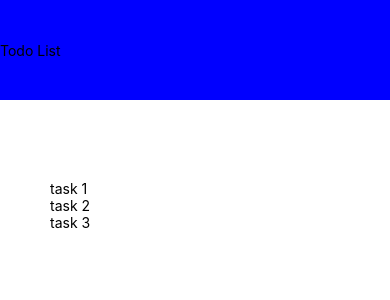
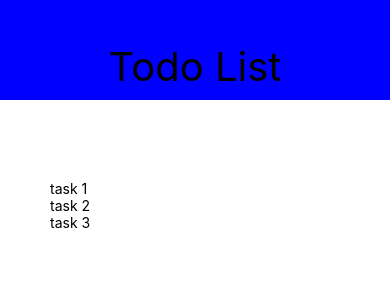
Before and after one commit to autumnpa/React-Native-Todo-App, a React Native app: screen / in a window 390 px wide. Shown: the top 300 px of the page. Built offline with nearby package versions, Linux system fonts and the light colour scheme.

Commit message:
Header Styling
- Updated styling for the header area and the title within the header area

```diff
--- a/components/Header.js
+++ b/components/Header.js
@@ -10,9 +10,15 @@ export default function Header() {
 }
 
 const styles = StyleSheet.create({
+  // Styles the header area
   header: {
     height: 100,
     paddingTop: 42,
     backgroundColor: 'blue',
   },
+  // Styles the text/title inside the header area
+  title: {
+    textAlign: 'center',
+    fontSize: 40,
+  },
 });
```
